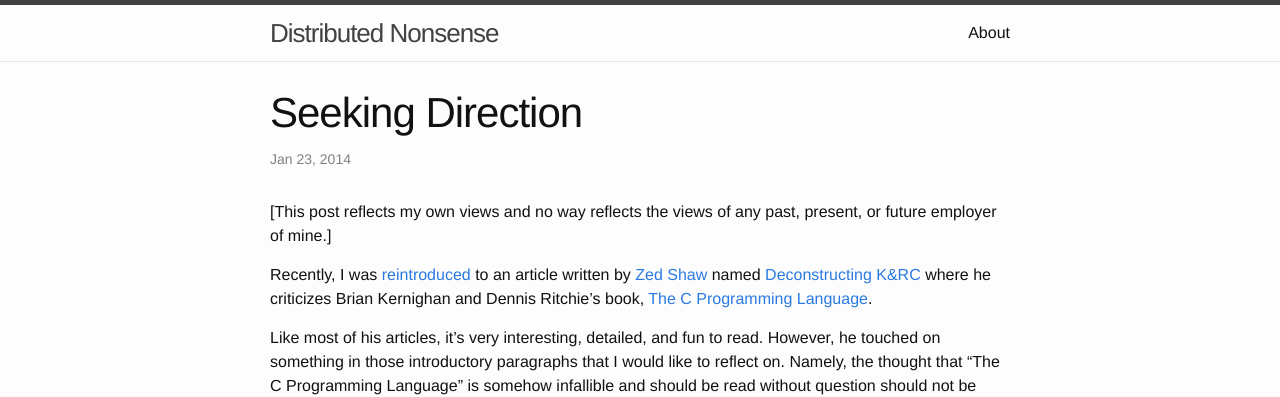
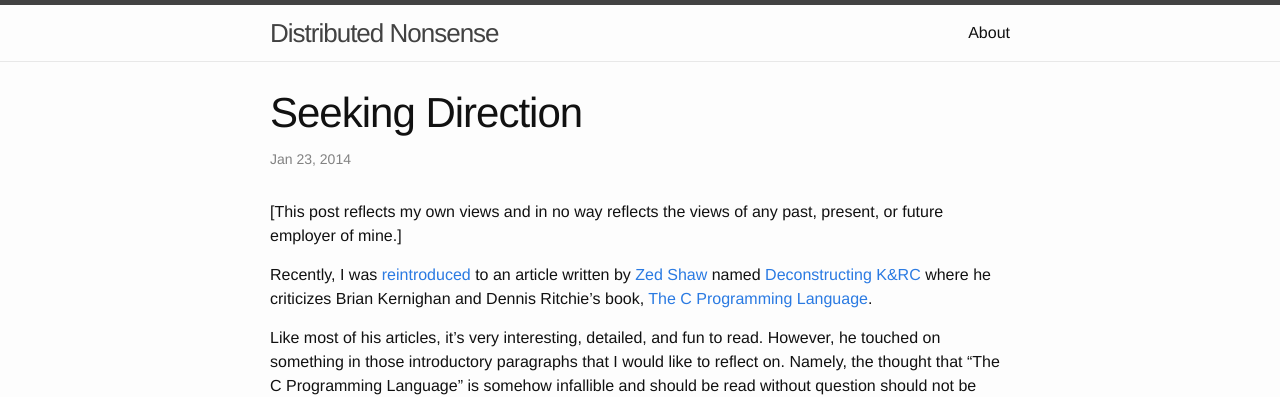
Before and after one commit to jrawlings/jrawlings.github.io, a Jekyll site: the page built from _posts/2014-01-23-seeking-direction.markdown, in a window 1280 px wide. Shown: the top 397 px of the page. Built offline with Jekyll 4.4.1, drawn with Linux system fonts in a browser that asks for light colours.

```diff
--- a/_layouts/default.html
+++ b/_layouts/default.html
@@ -15,6 +15,8 @@
 
     {% include footer.html %}
 
+    {% include analytics.html %}
+
   </body>
 
 </html>
--- a/_posts/2014-01-23-seeking-direction.markdown
+++ b/_posts/2014-01-23-seeking-direction.markdown
@@ -8,7 +8,7 @@ categories:
   - enthusiasm
 ---
 
-[This post reflects my own views and no way reflects the views of any past, present, or future employer of mine.]
+[This post reflects my own views and in no way reflects the views of any past, present, or future employer of mine.]
 
 Recently, I was [reintroduced](http://news.ycombinator.com/item?id=5012432) to an article written by [Zed Shaw](http://zedshaw.com/) named [Deconstructing K&RC](http://c.learncodethehardway.org/book/krcritique.html) where he criticizes Brian Kernighan and Dennis Ritchie’s book, [The C Programming Language](http://www.amazon.com/Programming-Language-2nd-Brian-Kernighan/dp/0131103628).
 
--- a/_posts/2015-12-13-an-enthusiastic-hour-of-code.markdown
+++ b/_posts/2015-12-13-an-enthusiastic-hour-of-code.markdown
@@ -8,10 +8,9 @@ categories:
   - enthusiasm
 ---
 
+[This post reflects my own views and in no way reflects the views of any past, present, or future employer of mine.]
 
 Recently, I was reintroduced to my enthusiasm for coding by a set of 4th graders I had just met. Something that was very timely and also something I would have never expected. I recommend you get involved.
-
-[This post reflects my own views and no way reflects the views of any past, present, or future employer of mine.]
 
 __My experience with the “Hour of Code” was highly rewarding.__ I was given the opportunity to introduce a subject near and dear to my heart to 4th grade girls and boys and it went better than I could have hoped. The students were attentive during the introductory material and all 28 of them were wholly engaged during the crucial time where they had to write their code. The excitement on their faces as they proclaimed how many lines of code they had just written was refreshing. That kind of delight from coding hasn’t been something I’ve seen or felt in a while. And, selfishly, that was the most gratifying thing of all.
 
```
Also changed, not shown: _includes/analytics.html (added, +10 -0 lines).
